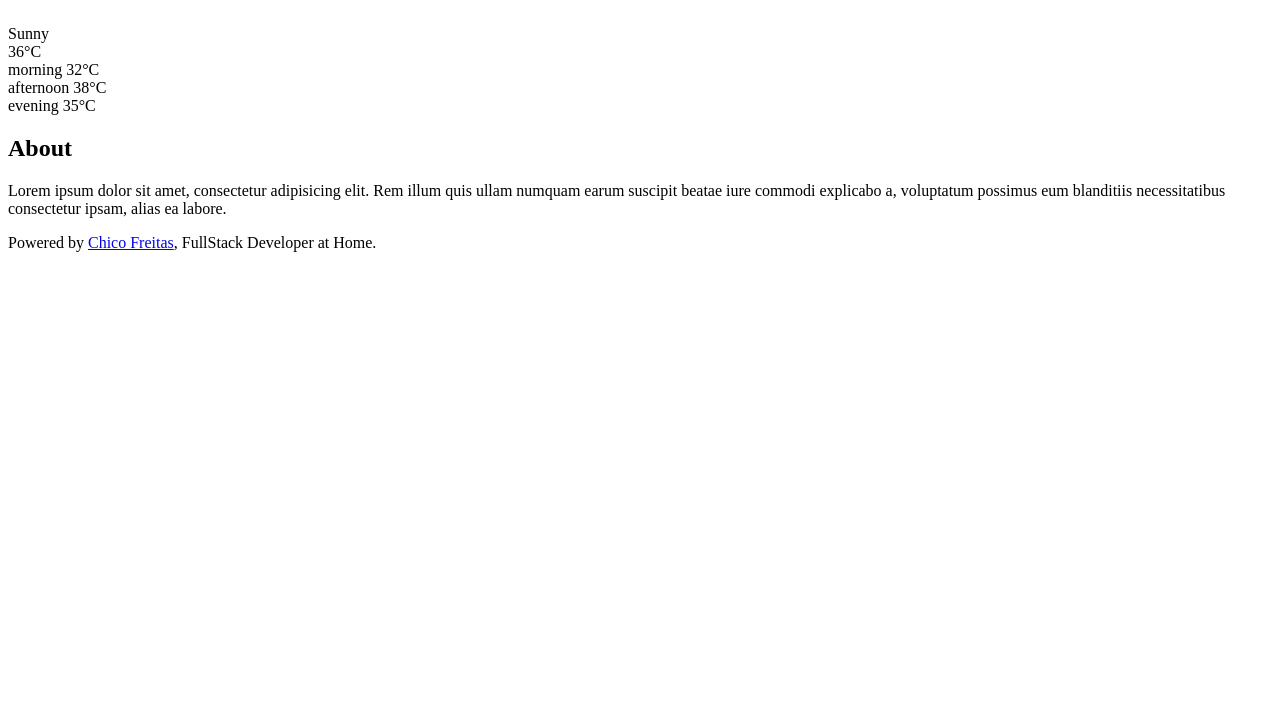
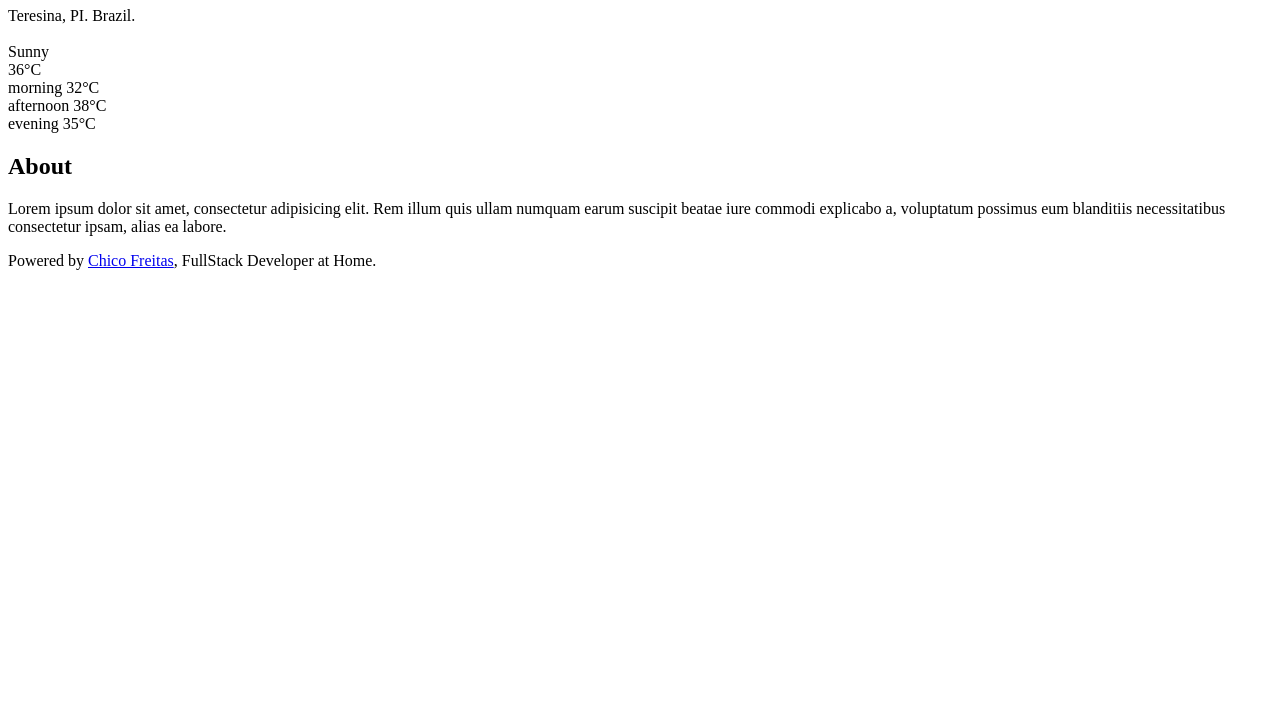
Before and after one commit to chicofreitas/js-weather, a plain HTML site: page index.html in a window 1280 px wide. Shown: the part 73-800 px from the top of the page. Drawn offline with Linux system fonts and the light colour scheme.

Commit message:
set a div for location forecast

```diff
--- a/index.html
+++ b/index.html
@@ -13,6 +13,10 @@
     <h1>JS Weather</h1>
 
     <div>
+        <div class="location">
+            Teresina, PI. Brazil.
+        </div>
+
         <div class="wheater-img">
             <img src="" alt="">
 
```
